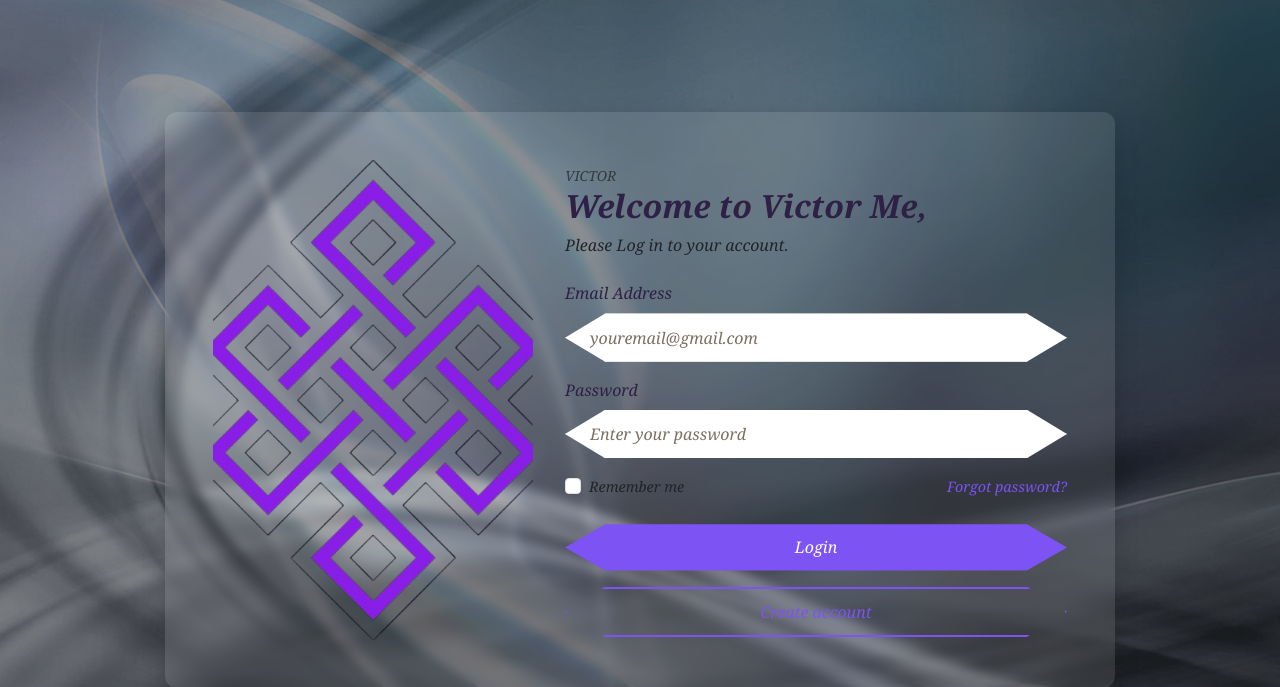
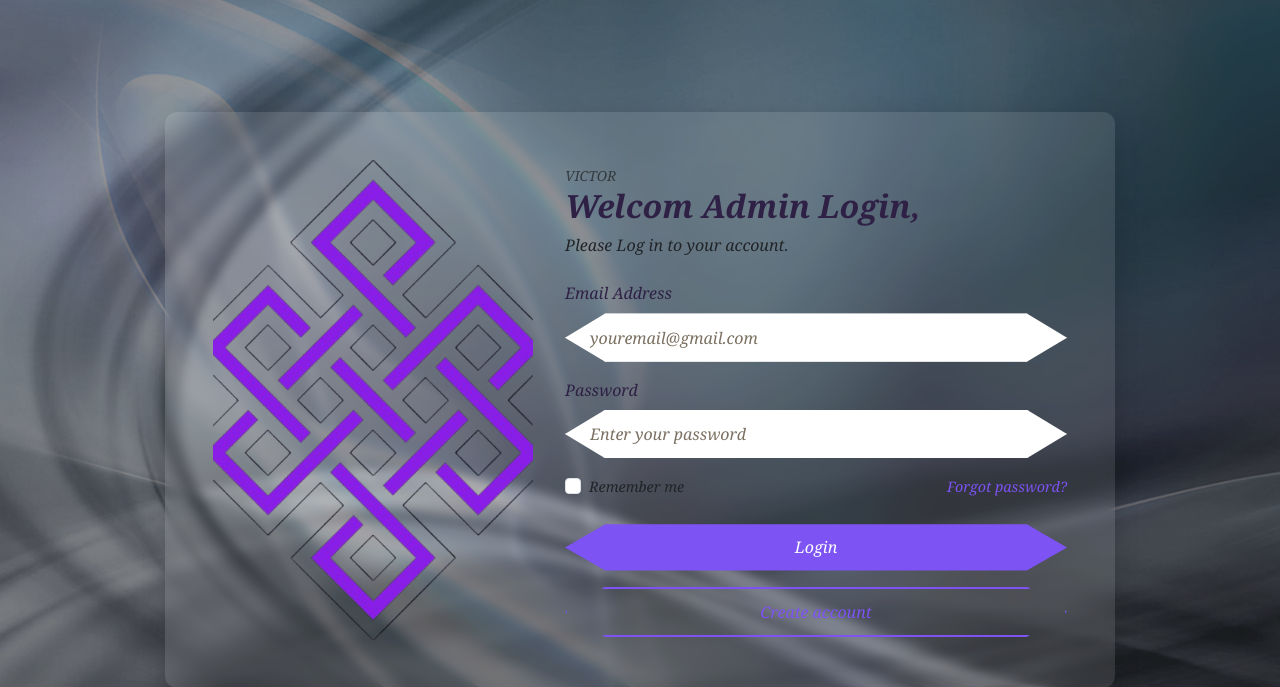
Before and after one commit to imranmalakzai/student-management-system, a PHP site: page /Admin/login.php in a window 1280 px wide. Shown: the top 687 px of the page. Run offline with PHP 8.4, Linux system fonts and the light colour scheme.

Commit message:
Enhnce the Addmin panel Title

```diff
--- a/Admin/login.js
+++ b/Admin/login.js
@@ -37,9 +37,8 @@ form.addEventListener("submit", async function (event) {
 const password = document.querySelector("[type = 'password']");
 const eye = document.querySelector(".eye");
 
-password.addEventListener("input", function () {
+password.addEventListener("click", function () {
   try {
-    if (this.value.trim()) {
     eye.removeAttribute("hidden");
     eye.addEventListener("click", () => {
       if (password.type === "password") {
@@ -52,7 +51,6 @@ password.addEventListener("input", function () {
         eye.classList.add("fa-eye");
       }
     });
-    }
   } catch (error) {
     console.log(error);
   }
--- a/Admin/login.php
+++ b/Admin/login.php
@@ -164,7 +164,7 @@
     <div class="login-right">
       <div class="text-start mb-4">
         <small class="text-muted" style="font-style: italic;">VICTOR</small>
-        <h2>Welcome to Victor Me,</h2>
+        <h2>Welcom Admin Login,</h2>
         <p class="mb-4" style="font-style: italic;">Please Log in to your account.</p>
       </div>
 
```
Lines whose indentation alone changed are shown as unchanged.
